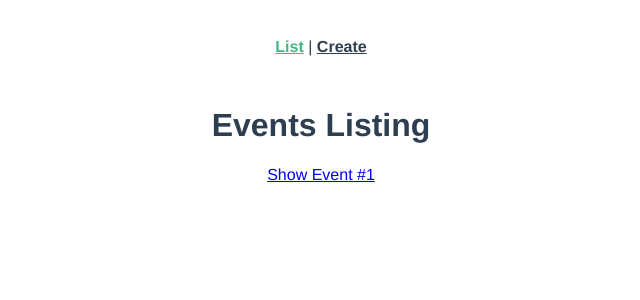
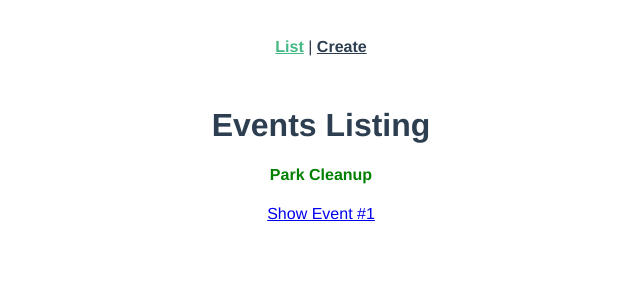
Before and after one commit to newwebash/real-world-vue2, a Vue app: page / in a window 1280 px wide. Shown: the top 300 px of the page, without its empty margins (319-959 px from the left). Built offline with nearby package versions, Linux system fonts and the light colour scheme.

Commit message:
nest EventCard in EventList

```diff
--- a/src/views/EventList.vue
+++ b/src/views/EventList.vue
@@ -1,14 +1,19 @@
 <template>
 <div>
   <h1>Events Listing</h1>
+  <EventCard/>
 
   <router-link :to="{ name: 'event-show', params: {id: '1'} }">Show Event #1</router-link>
   </div>
 </template>
 
 <script>
+import EventCard from '@/components/EventCard.vue'
+
 export default {
-
+    components: {
+        EventCard
+    }
 }
 </script>
 
```
